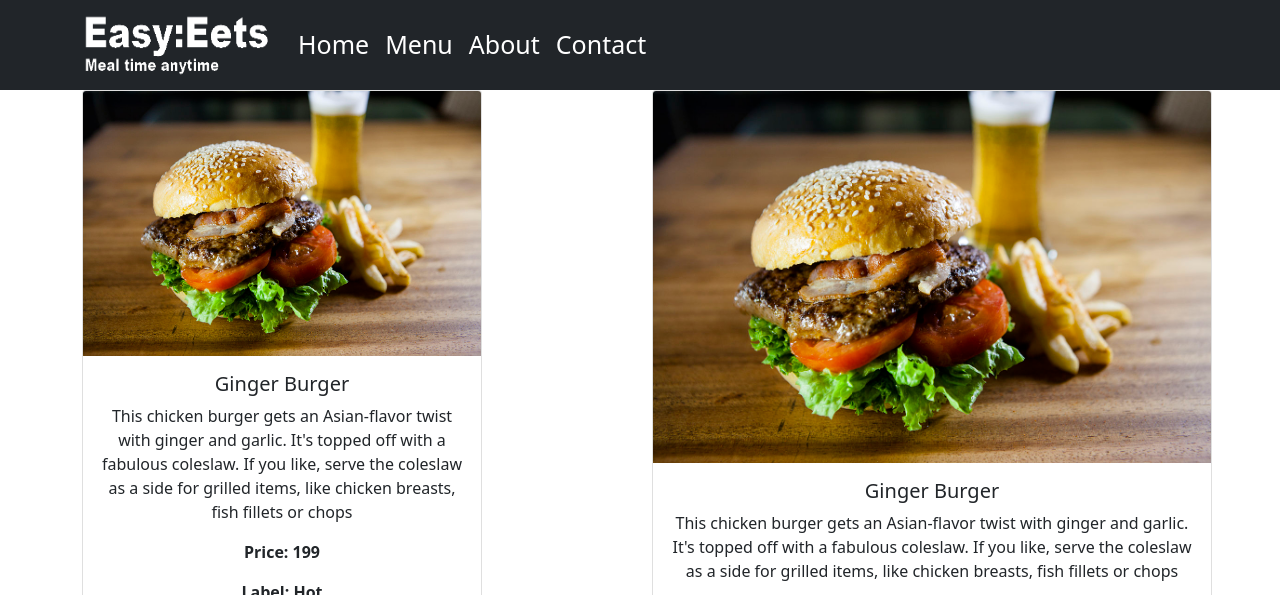
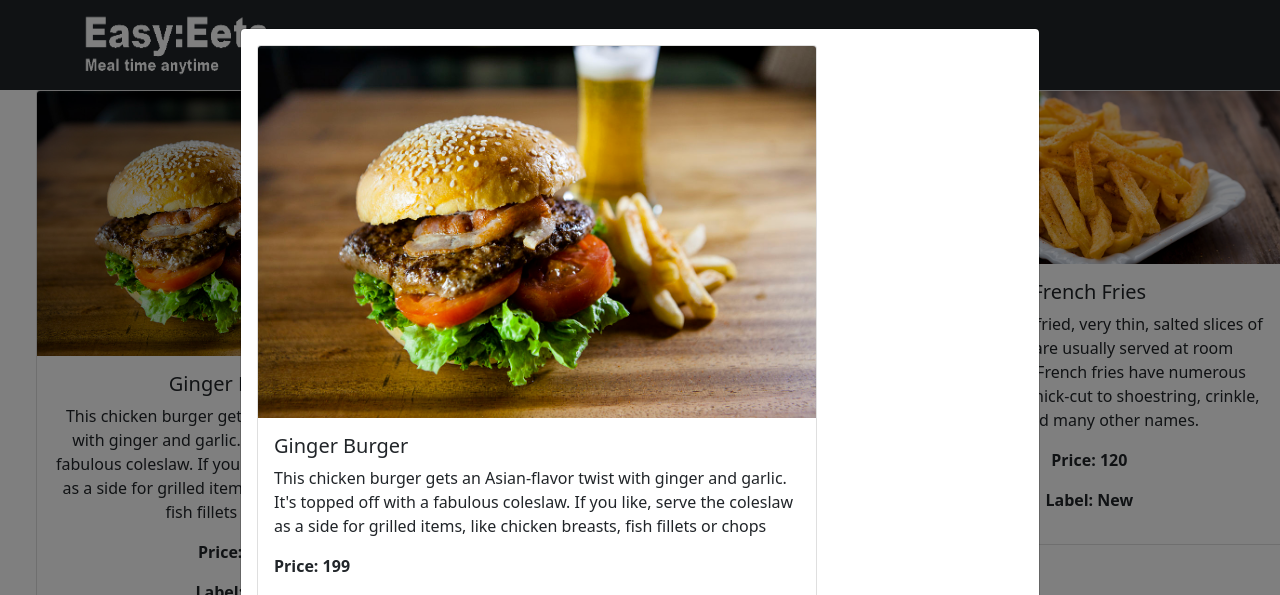
Before and after one commit to theoverse/easy-eats, a React (Create React App) app: page /menu in a window 1280 px wide. Both pictures are taken after a click on the element "Ginger Burger". Shown: the top 595 px of the page. Built offline with nearby package versions, Linux system fonts and the light colour scheme.

Commit message:
added changes to menu and menuitem component from react-bootstrap

```diff
--- a/src/component/body/Menu.jsx
+++ b/src/component/body/Menu.jsx
@@ -1,4 +1,5 @@
 import React, { Component } from 'react'
+import { Container, Row, Modal, Button } from 'react-bootstrap'
 import DISHES from '../../data/dishes.js'
 import DishDetail from './DishDetail.jsx'
 import MenuItem from './MenuItem.jsx'
@@ -7,12 +8,16 @@ export class Menu extends Component {
 
     state = {
         dishes: DISHES,
-        selectedDish: null
+        selectedDish: null,
+        show: false,
     }
 
+    modalClose = () => this.setState({ show: false });
+    modalOpen = () => this.setState({ show: true });
+
     onDishSelect = dish => {
-        console.log(dish)
-        this.setState({ selectedDish: dish })
+        // console.log(dish)
+        this.setState({ selectedDish: dish, show: !this.state.show })
     }
 
     render() {
@@ -30,16 +35,21 @@ export class Menu extends Component {
         }
 
         return (
-            <div className='container'>
-                <div className='row'>
-                    <div className="col-6">
-                        {menu}
-                    </div>
-                    <div className="col-6">
+            <Container fluid={true}>
+                <Row lg={3} md={3} sm={6} xs={6}>
+                    {menu}
+                </Row>
+                <Modal size="lg" show={this.state.show} onHide={this.modalClose}>
+                    <Modal.Body>
                         {dishDetail}
-                    </div>
-                </div>
-            </div>
+                    </Modal.Body>
+                    <Modal.Footer>
+                        <Button variant="secondary" onClick={this.modalClose}>
+                            Close
+                        </Button>
+                    </Modal.Footer>
+                </Modal>
+            </Container>
         )
     }
 }
--- a/src/component/body/MenuItem.jsx
+++ b/src/component/body/MenuItem.jsx
@@ -1,9 +1,12 @@
-import React from 'react'
-import { Card } from 'react-bootstrap'
+import React, { Fragment } from 'react'
+import { Card, Col, Container } from 'react-bootstrap'
 
 const MenuItem = props => {
     return (
         <div>
+            <Fragment>
+                <Container>
+                    <Col>
                         <Card style={{ width: '25rem' }}>
                             <Card.Img variant="top" src={props.dish.image} />
                             <Card.Body>
@@ -15,6 +18,9 @@ const MenuItem = props => {
                                 <p><b>Label: {props.dish.label}</b></p>
                             </Card.Body>
                         </Card>
+                    </Col>
+                </Container>
+            </Fragment>
         </div>
     )
 }
--- a/src/component/header/Navigation.jsx
+++ b/src/component/header/Navigation.jsx
@@ -9,7 +9,7 @@ const Navigation = () => {
         <div>
             <Navbar bg="dark" expand="lg">
                 <Container>
-                    <Navbar.Brand><Link to="/"><img src={Logo} height="64px" width="192px" /></Link></Navbar.Brand>
+                    <Navbar.Brand><Link to="/"><img src={Logo} alt="logo" height="64px" width="192px" /></Link></Navbar.Brand>
                     <Navbar.Toggle aria-controls="basic-navbar-nav" />
                     <Navbar.Collapse id="basic-navbar-nav">
                         <Nav className="me-auto">
```
Lines whose indentation alone changed are shown as unchanged.
